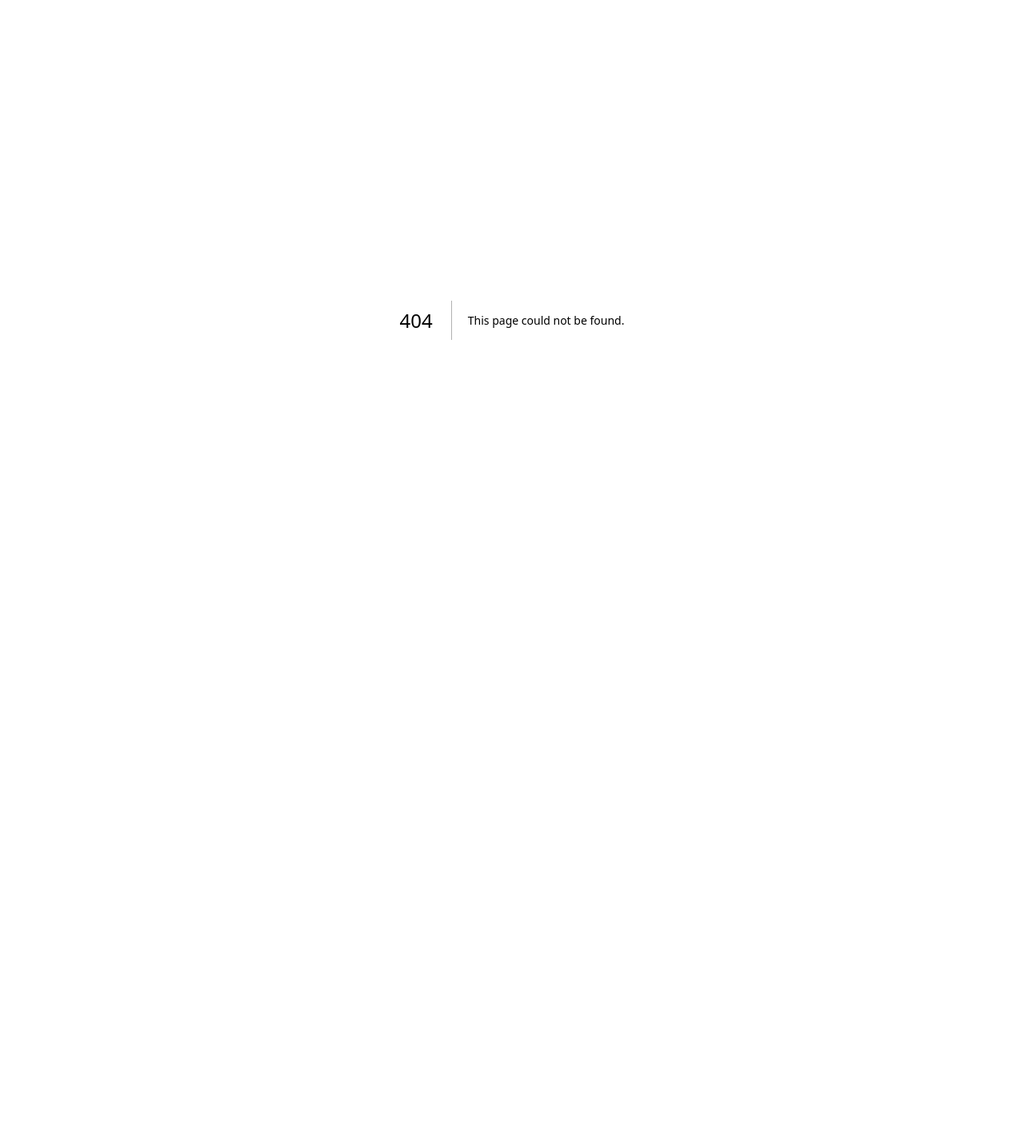
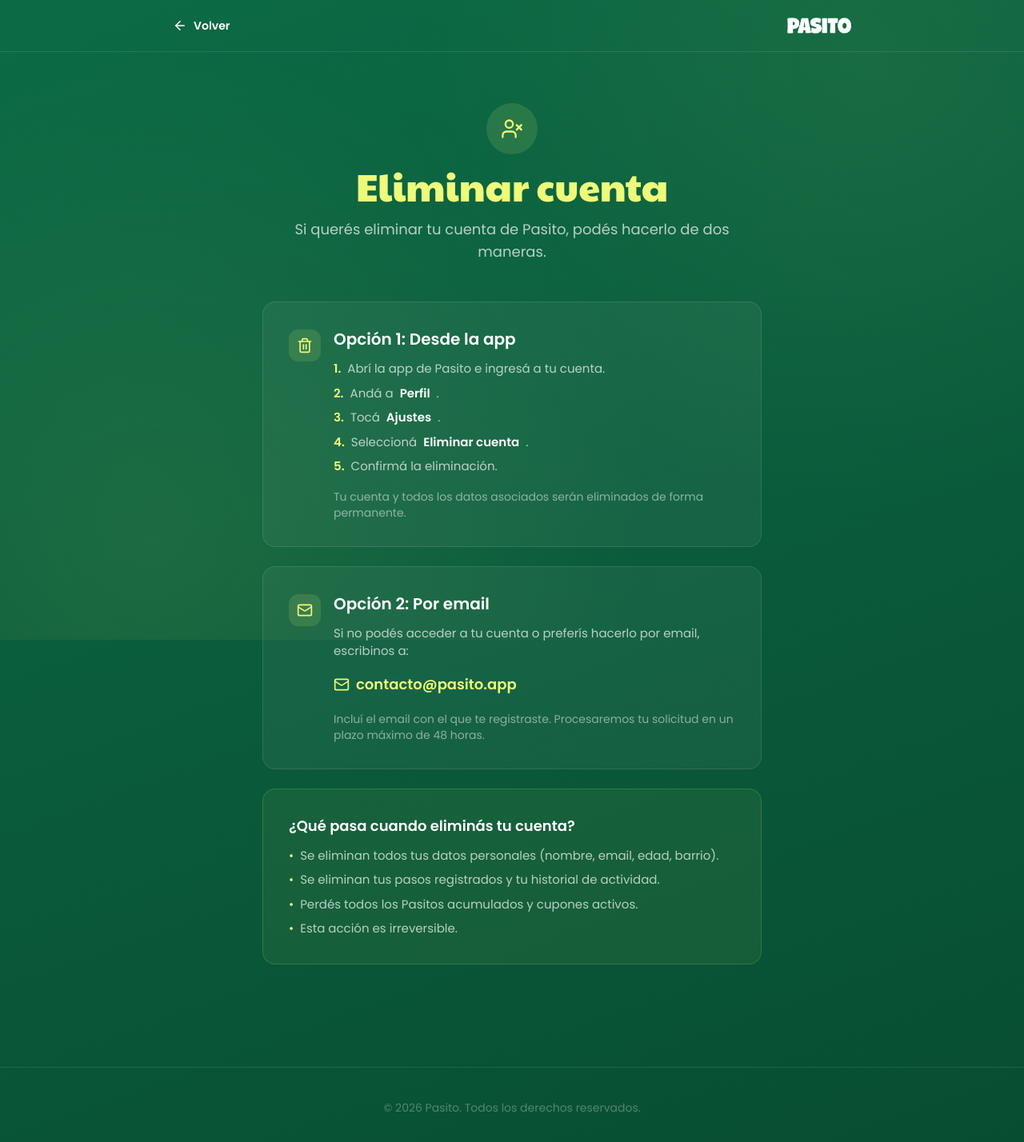
Before and after one commit to santiagoschamberger/pasito-waitlist, a Next.js app: page /eliminar-cuenta in a window 1280 px wide. Before the commit this address had no page. Shown: the top 1428 px of the page at 80% size. Before the commit the page ends 800 px from the top, so only its background shows below. Built offline with nearby package versions, Linux system fonts and the light colour scheme.

Commit message:
Add /eliminar-cuenta page with account deletion instructions
Made-with: Cursor

```diff
--- /dev/null
+++ b/app/eliminar-cuenta/page.tsx
@@ -0,0 +1,179 @@
+import Link from 'next/link'
+import Image from 'next/image'
+import { ArrowLeft, Trash2, Mail, UserX } from 'lucide-react'
+import type { Metadata } from 'next'
+
+export const metadata: Metadata = {
+  title: 'Eliminar cuenta — Pasito',
+  description: 'Instrucciones para eliminar tu cuenta de Pasito.',
+}
+
+export default function EliminarCuentaPage() {
+  return (
+    <div className="min-h-screen" style={{ background: 'linear-gradient(160deg, #0C6B45 0%, #084d32 100%)' }}>
+      <div
+        className="fixed inset-0 pointer-events-none"
+        style={{
+          backgroundImage:
+            'radial-gradient(circle at 15% 85%, rgba(238,250,122,0.08) 0%, transparent 50%), radial-gradient(circle at 85% 10%, rgba(238,250,122,0.06) 0%, transparent 45%)',
+        }}
+      />
+
+      <nav className="relative border-b border-white/10">
+        <div className="max-w-4xl mx-auto px-6 h-16 flex items-center justify-between">
+          <Link
+            href="/"
+            className="inline-flex items-center gap-2 text-sm font-semibold hover:opacity-70 transition-opacity text-white"
+          >
+            <ArrowLeft size={18} />
+            Volver
+          </Link>
+          <Image
+            src="/pasitohorizontal.png"
+            alt="Pasito"
+            width={80}
+            height={26}
+            className="brightness-0 invert"
+          />
+        </div>
+      </nav>
+
+      <main className="relative max-w-2xl mx-auto px-6 py-16">
+        <div className="text-center mb-12">
+          <div
+            className="w-16 h-16 rounded-full flex items-center justify-center mx-auto mb-4"
+            style={{ background: 'rgba(238,250,122,0.12)' }}
+          >
+            <UserX size={28} style={{ color: '#EEFA7A' }} />
+          </div>
+          <h1
+            className="text-4xl md:text-5xl mb-4 font-display"
+            style={{ color: '#EEFA7A' }}
+          >
+            Eliminar cuenta
+          </h1>
+          <p className="text-lg" style={{ color: 'rgba(255,255,255,0.7)' }}>
+            Si querés eliminar tu cuenta de Pasito, podés hacerlo de dos maneras.
+          </p>
+        </div>
+
+        <div className="space-y-6">
+          {/* Option 1: From the app */}
+          <div
+            className="rounded-2xl p-8"
+            style={{ background: 'rgba(255,255,255,0.05)', border: '1px solid rgba(255,255,255,0.1)' }}
+          >
+            <div className="flex items-start gap-4">
+              <div
+                className="w-10 h-10 rounded-xl flex items-center justify-center shrink-0 mt-0.5"
+                style={{ background: 'rgba(238,250,122,0.12)' }}
+              >
+                <Trash2 size={20} style={{ color: '#EEFA7A' }} />
+              </div>
+              <div>
+                <h2 className="text-xl font-bold text-white mb-3">
+                  Opción 1: Desde la app
+                </h2>
+                <ol className="space-y-2 text-[15px]" style={{ color: 'rgba(255,255,255,0.7)' }}>
+                  <li className="flex gap-2">
+                    <span className="font-bold shrink-0" style={{ color: '#EEFA7A' }}>1.</span>
+                    Abrí la app de Pasito e ingresá a tu cuenta.
+                  </li>
+                  <li className="flex gap-2">
+                    <span className="font-bold shrink-0" style={{ color: '#EEFA7A' }}>2.</span>
+                    Andá a <strong className="text-white">Perfil</strong>.
+                  </li>
+                  <li className="flex gap-2">
+                    <span className="font-bold shrink-0" style={{ color: '#EEFA7A' }}>3.</span>
+                    Tocá <strong className="text-white">Ajustes</strong>.
+                  </li>
+                  <li className="flex gap-2">
+                    <span className="font-bold shrink-0" style={{ color: '#EEFA7A' }}>4.</span>
+                    Seleccioná <strong className="text-white">Eliminar cuenta</strong>.
+                  </li>
+                  <li className="flex gap-2">
+                    <span className="font-bold shrink-0" style={{ color: '#EEFA7A' }}>5.</span>
+                    Confirmá la eliminación.
+                  </li>
+                </ol>
+                <p className="mt-4 text-sm" style={{ color: 'rgba(255,255,255,0.5)' }}>
+                  Tu cuenta y todos los datos asociados serán eliminados de forma permanente.
+                </p>
+              </div>
+            </div>
+          </div>
+
+          {/* Option 2: By email */}
+          <div
+            className="rounded-2xl p-8"
+            style={{ background: 'rgba(255,255,255,0.05)', border: '1px solid rgba(255,255,255,0.1)' }}
+          >
+            <div className="flex items-start gap-4">
+              <div
+                className="w-10 h-10 rounded-xl flex items-center justify-center shrink-0 mt-0.5"
+                style={{ background: 'rgba(238,250,122,0.12)' }}
+              >
+                <Mail size={20} style={{ color: '#EEFA7A' }} />
+              </div>
+              <div>
+                <h2 className="text-xl font-bold text-white mb-3">
+                  Opción 2: Por email
+                </h2>
+                <p className="text-[15px] mb-4" style={{ color: 'rgba(255,255,255,0.7)' }}>
+                  Si no podés acceder a tu cuenta o preferís hacerlo por email, escribinos a:
+                </p>
+                <a
+                  href="mailto:contacto@pasito.app?subject=Solicitud%20de%20eliminación%20de%20cuenta"
+                  className="inline-flex items-center gap-2 text-lg font-semibold hover:opacity-80 transition-opacity"
+                  style={{ color: '#EEFA7A' }}
+                >
+                  <Mail size={20} />
+                  contacto@pasito.app
+                </a>
+                <p className="mt-4 text-sm" style={{ color: 'rgba(255,255,255,0.5)' }}>
+                  Incluí el email con el que te registraste. Procesaremos tu solicitud en un plazo máximo de 48 horas.
+                </p>
+              </div>
+            </div>
+          </div>
+
+          {/* What happens */}
+          <div
+            className="rounded-2xl p-8"
+            style={{ background: 'rgba(238,250,122,0.06)', border: '1px solid rgba(238,250,122,0.15)' }}
+          >
+            <h3 className="text-lg font-bold text-white mb-3">
+              ¿Qué pasa cuando eliminás tu cuenta?
+            </h3>
+            <ul className="space-y-2 text-[15px]" style={{ color: 'rgba(255,255,255,0.7)' }}>
+              <li className="flex gap-2">
+                <span style={{ color: '#EEFA7A' }}>•</span>
+                Se eliminan todos tus datos personales (nombre, email, edad, barrio).
+              </li>
+              <li className="flex gap-2">
+                <span style={{ color: '#EEFA7A' }}>•</span>
+                Se eliminan tus pasos registrados y tu historial de actividad.
+              </li>
+              <li className="flex gap-2">
+                <span style={{ color: '#EEFA7A' }}>•</span>
+                Perdés todos los Pasitos acumulados y cupones activos.
+              </li>
+              <li className="flex gap-2">
+                <span style={{ color: '#EEFA7A' }}>•</span>
+                Esta acción es irreversible.
+              </li>
+            </ul>
+          </div>
+        </div>
+      </main>
+
+      <footer className="relative border-t border-white/10 py-10 mt-16">
+        <div className="max-w-4xl mx-auto px-6 text-center">
+          <p className="text-sm" style={{ color: 'rgba(255,255,255,0.3)' }}>
+            © {new Date().getFullYear()} Pasito. Todos los derechos reservados.
+          </p>
+        </div>
+      </footer>
+    </div>
+  )
+}
--- a/app/page.tsx
+++ b/app/page.tsx
@@ -126,6 +126,10 @@ export default async function Page() {
         <a href="/terminos" className="underline hover:text-white/40 transition-colors">
           Términos
         </a>
+        <span>·</span>
+        <a href="/eliminar-cuenta" className="underline hover:text-white/40 transition-colors">
+          Eliminar cuenta
+        </a>
       </div>
     </main>
   )
```
